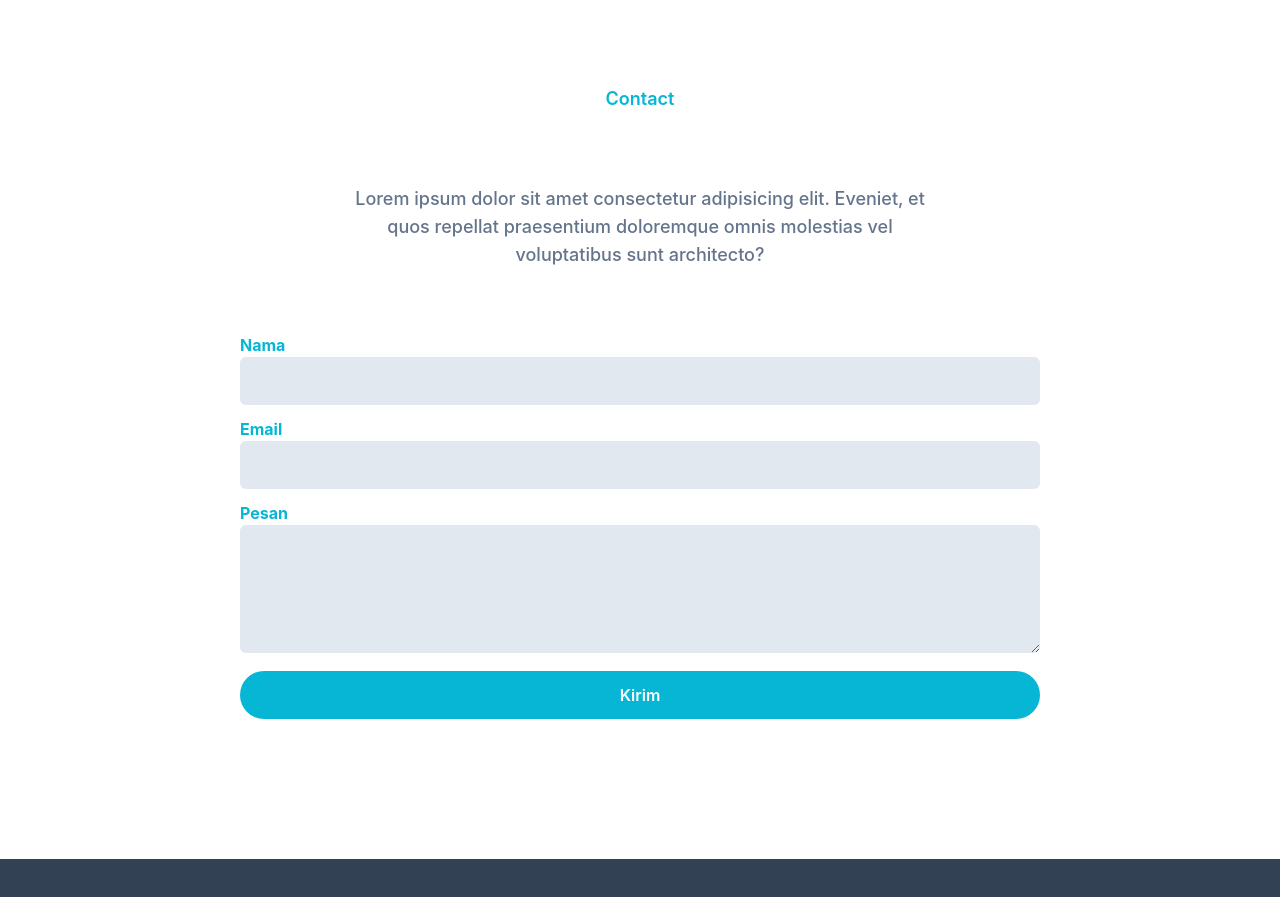
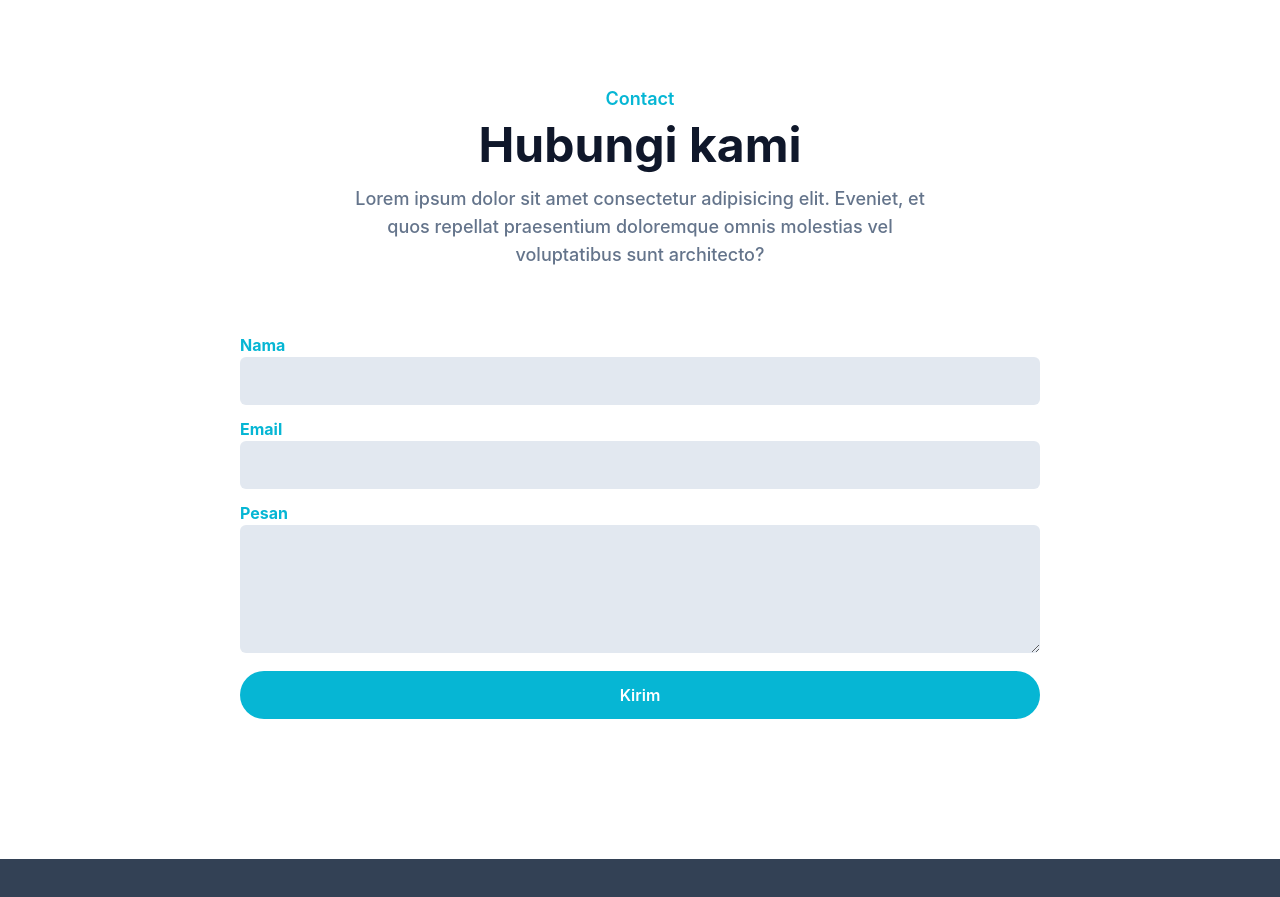
Before and after one commit to dannyhma/portfolio-tailwind, a website: page index.html in a window 1280 px wide. Shown: the part 5080-5977 px from the top of the page. Drawn offline with Linux system fonts and the light colour scheme.

Commit message:
update code

```diff
--- a/index.html
+++ b/index.html
@@ -1004,7 +1004,7 @@
           <div class="max-w-xl mx-auto text-center mb-16">
             <h4 class="font-semibold text-lg text-secondary mb-2">Contact</h4>
             <h2
-              class="font-bold text-white text-3xl mb-4 sm:text-4xl lg:text-5xl"
+              class="font-bold text-dark900 text-3xl mb-4 sm:text-4xl lg:text-5xl"
             >
               Hubungi kami
             </h2>
```
